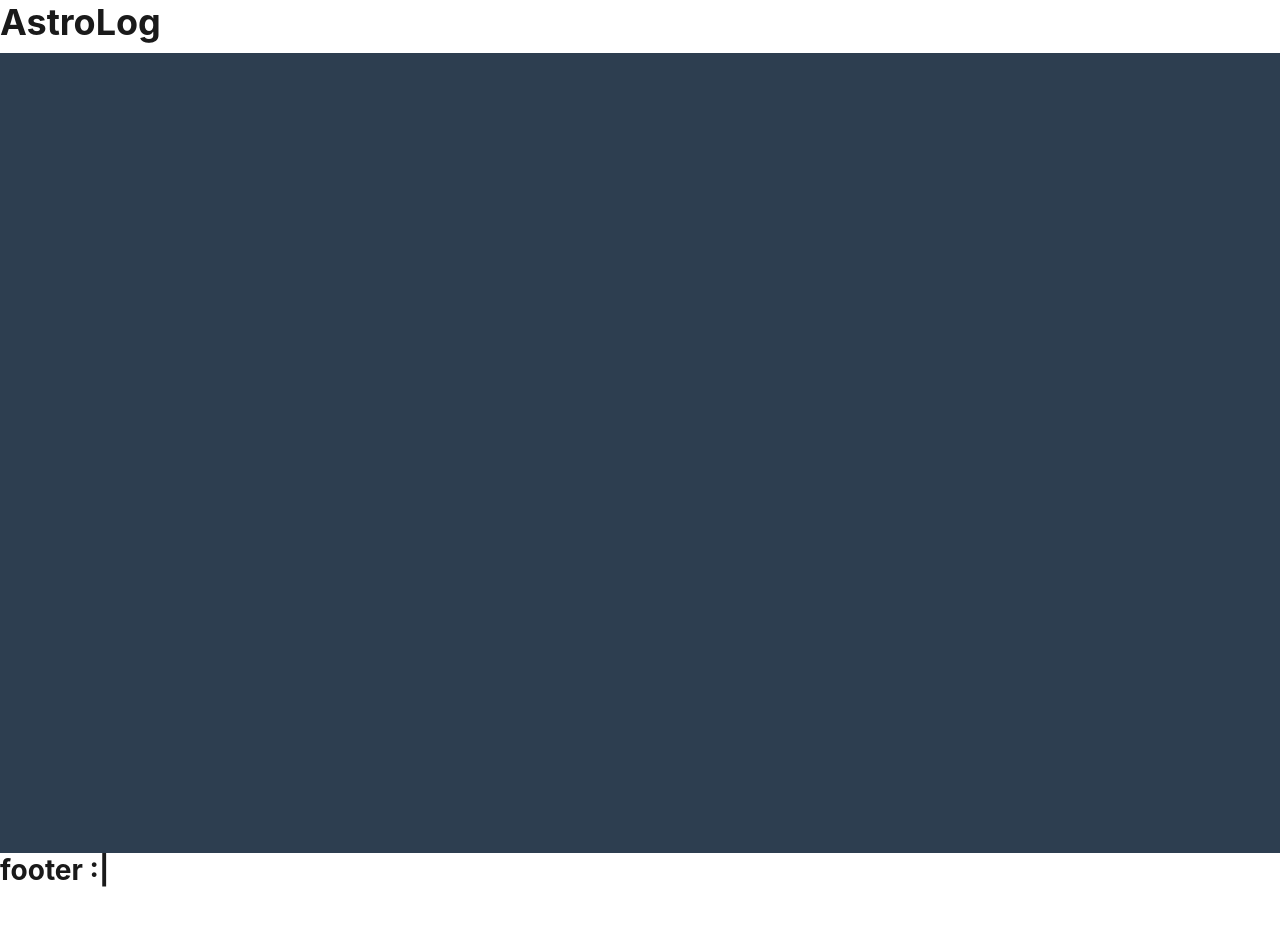
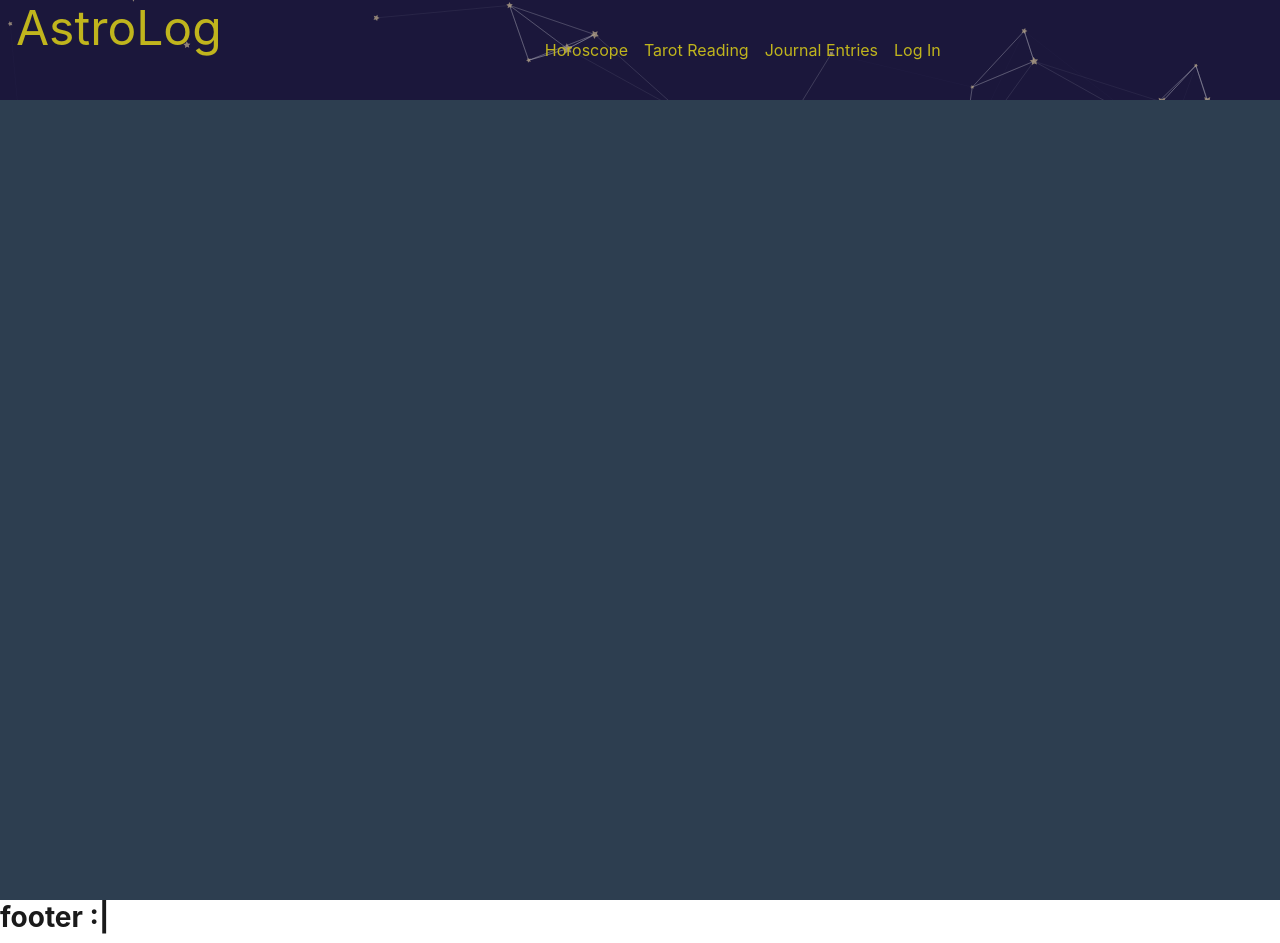
Before and after one commit to allister-seras/AstroLog, a React (Create React App) app in the folder client/: page /home in a window 1280 px wide. Before the commit the page ends 896 px from the top, so only its background shows below. Built offline with nearby package versions, Linux system fonts and the light colour scheme.

Commit message:
created general base for header

```diff
--- a/client/package.json
+++ b/client/package.json
@@ -7,14 +7,16 @@
     "@testing-library/jest-dom": "^5.17.0",
     "@testing-library/react": "^13.4.0",
     "@testing-library/user-event": "^13.5.0",
+    "dotenv": "^16.3.1",
     "graphql": "^15.4.0",
     "react": "^18.2.0",
     "react-dom": "^18.2.0",
     "react-router-dom": "^6.2.1",
     "react-scripts": "5.0.1",
-    "web-vitals": "^2.1.4",
+    "react-tsparticles": "^2.12.2",
     "request": "^2.60.0",
-    "dotenv": "^16.3.1"
+    "tsparticles": "^2.12.0",
+    "web-vitals": "^2.1.4"
   },
   "scripts": {
     "start": "react-scripts start",
--- /dev/null
+++ b/client/src/App.css
@@ -0,0 +1,59 @@
+* {
+    box-sizing: border-box;
+}
+
+body {
+    margin: 0;
+}
+
+.nav {
+    color: rgb(192, 181, 29);
+    background-color: rgba(28, 24, 60, 0.3);
+    display: flex;
+    justify-content: space-between;
+    align-items: center;
+    gap: 2rem;
+    padding: 0 1rem;
+    height: 100px;
+}
+
+.site-title {
+    font-size: 3rem;
+    align-items: center;
+}
+
+.nav ul {
+    padding: 20px;
+    margin: 20px;
+    list-style: none;
+    display: flex;
+    gap: 1rem;
+    align-items: center;
+    font-size: 1rem;
+    justify-content: space-between;
+}
+
+.nav a {
+    color: inherit;
+    text-decoration: none;
+    height: 100%;
+}
+
+.nav ul > li:last-child {
+    margin-left: auto;
+}
+
+.nav li:active {
+    background-color: #555;
+}
+
+.nav li:hover {
+    background-color: #777;
+}
+
+.nav particle-background {
+position: absolute;
+top: 0;
+left: 0;
+z-index: -1;
+}
--- a/client/src/App.js
+++ b/client/src/App.js
@@ -5,6 +5,7 @@ import { ApolloClient, ApolloProvider, InMemoryCache } from '@apollo/client';
 import Home from './pages/Home';
 import Header from './components/header';
 import Footer from './components/footer';
+import Particle from './components/particle';
 
 const client = new ApolloClient({
   uri: '/graphql',
--- a/client/src/components/header.js
+++ b/client/src/components/header.js
@@ -1,13 +1,28 @@
 import react, { useEfect, useEffect } from 'react'
+import Particle from './particle';
+import '../App.css';
 
 const Header = (props) => {
 
   return (
-    <div>
-        <div>
-            <h1>AstroLog</h1>
-        </div>
-    </div>
+      <nav className='nav'>
+          <a href='/' className='site-title'>AstroLog</a>
+          <ul>
+            <li >
+              <a href=''>Horoscope</a>
+            </li>
+            <li >
+              <a href=''>Tarot Reading</a>
+            </li>
+            <li >
+              <a href=''>Journal Entries</a>
+            </li>
+            <li >
+              <a href=''>Log In</a>
+            </li>
+          </ul>
+        <Particle className="particle-background"></Particle>
+      </nav>
   )
 }
 
--- /dev/null
+++ b/client/src/components/particle.jsx
@@ -0,0 +1,143 @@
+import Particles from "react-tsparticles";
+import { loadFull } from "tsparticles";
+
+function Particle(){
+    const particlesInit = async (main) => {
+        console.log(main);
+        await loadFull(main);
+    };
+
+    const particlesLoaded = (container) => {
+        console.log(container);
+    };
+
+    return (
+        <Particles
+        id="tsparticles"
+            init={particlesInit}
+            loaded={particlesLoaded}
+
+            options={
+                {"fullScreen": {
+                    "enable": true,
+                    "zIndex": -1
+                },
+                "particles": {
+                    "number": {
+                        "value": 80,
+                        "density": {
+                            "enable": false,
+                            "value_area": 800
+                        }
+                    },
+                    "color": {
+                        "value": '#edd8a5'
+                    },
+                    "shape": {
+                        "type": "star",
+                        "options": {
+                            "sides": 5
+                        }
+                    },
+                    "opacity": {
+                        "value": 0.8,
+                        "random": false,
+                        "anim": {
+                            "enable": false,
+                            "speed": 1,
+                            "opacity_min": 0.1,
+                            "sync": false
+                        }
+                    },
+                    "size": {
+                        "value": 3,
+                        "random": true,
+                        "anim": {
+                            "enable": false,
+                            "speed": 40,
+                            "size_min": 0.1,
+                            "sync": false
+                        }
+                    },
+                    "rotate": {
+                        "value": 0,
+                        "random": true,
+                        "direction": "clockwise",
+                        "animation": {
+                            "enable": true,
+                            "speed": 5,
+                            "sync": false
+                        }
+                    },
+                    "line_linked": {
+                        "enable": true,
+                        "distance": 150,
+                        "color": "#ffffff",
+                        "opacity": 0.4,
+                        "width": 1
+                    },
+                    "move": {
+                        "enable": true,
+                        "speed": 2,
+                        "direction": "none",
+                        "random": false,
+                        "straight": false,
+                        "out_mode": "out",
+                        "attract": {
+                            "enable": false,
+                            "rotateX": 600,
+                            "rotateY": 1200
+                        }
+                    }
+                },
+                "interactivity": {
+                    "events": {
+                        "onhover": {
+                            "enable": true,
+                            "mode": ["repulse"]
+                        },
+                        "onclick": {
+                            "enable": true,
+                            "mode": "push"
+                        },
+                        "resize": true
+                    },
+                    "modes": {
+                        "grab": {
+                            "distance": 400,
+                            "line_linked": {
+                                "opacity": 1
+                            }
+                        },
+                        "bubble": {
+                            "distance": 400,
+                            "size": 40,
+                            "duration": 2,
+                            "opacity": 1,
+                            "speed": 3
+                        },
+                        "repulse": {
+                            "distance": 100
+                        },
+                        "push": {
+                            "particles_nb": 3
+                        },
+                        "remove": {
+                            "particles_nb": 2
+                        }
+                    }
+                },
+                "retina_detect": true,
+                "background": {
+                    "color": "#1c183c",
+                    "image": "img/github.svg",
+                    "position": "50% 50%",
+                    "repeat": "no-repeat",
+                    "size": "cover"
+                }}
+            }
+        />
+    )
+}
+
+export default Particle
--- a/client/src/index.js
+++ b/client/src/index.js
@@ -1,6 +1,7 @@
 import React from 'react';
 import ReactDOM from 'react-dom';
 import './index.css';
+import './App.css';
 import App from './App';
 
 ReactDOM.render(
--- a/client/src/pages/Home.js
+++ b/client/src/pages/Home.js
@@ -2,6 +2,7 @@ import react, { useEfect, useEffect } from 'react'
 import { useQuery } from '@apollo/client';
 //import { QUERY_USER } from '../../../server/utils/queries';
 
+import '../App.css';
 import Cards from '../components/cards';
 
 const Home = () => {
```
Also changed, not shown: 1 other file (tests, documents, lock files or other folders).
